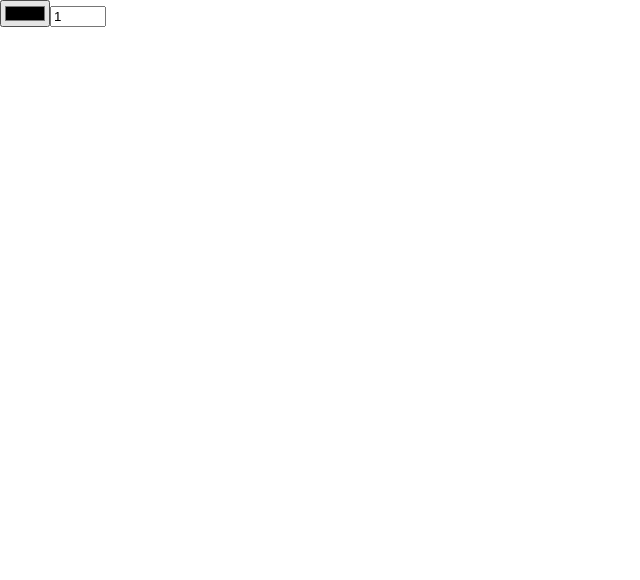
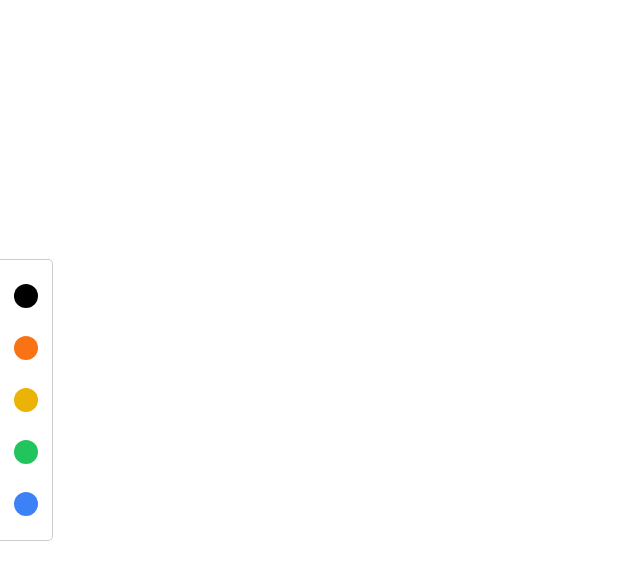
Before and after one commit to ranasun/guhit, a React (Vite) app: page / in a window 1280 px wide. Shown: the top 580 px of the page, without its empty margins (0-640 px from the left). Built offline with nearby package versions, Linux system fonts and the light colour scheme.

Commit message:
Extract toolbar into its own component

```diff
--- a/src/App.tsx
+++ b/src/App.tsx
@@ -1,5 +1,7 @@
 import { MouseEvent, TouchEvent, useEffect, useRef, useState } from 'react';
 import './App.css';
+import Toolbar from './components/Toolbar';
+import Color from './components/Color';
 
 const App = () => {
 	const canvas = useRef<HTMLCanvasElement>(null);
@@ -67,19 +69,17 @@ const App = () => {
 
 	return (
 		<div>
-			<nav>
-				<input
-					type="color"
-					onChange={(e) => setColor(e.target.value)}
+			<Toolbar>
+				{colors.map((item) => (
+					<Color
+						key={item}
+						selected={color}
+						color={item}
+						onClick={() => setColor(item)}
 				/>
-				<input
-					type="number"
-					min={1}
-					max={50}
-					value={lineWidth}
-					onChange={(e) => setLineWidth(parseInt(e.target.value))}
-				/>
-			</nav>
+				))}
+			</Toolbar>
+
 			<canvas
 				ref={canvas}
 				onMouseDown={onStart}
```
